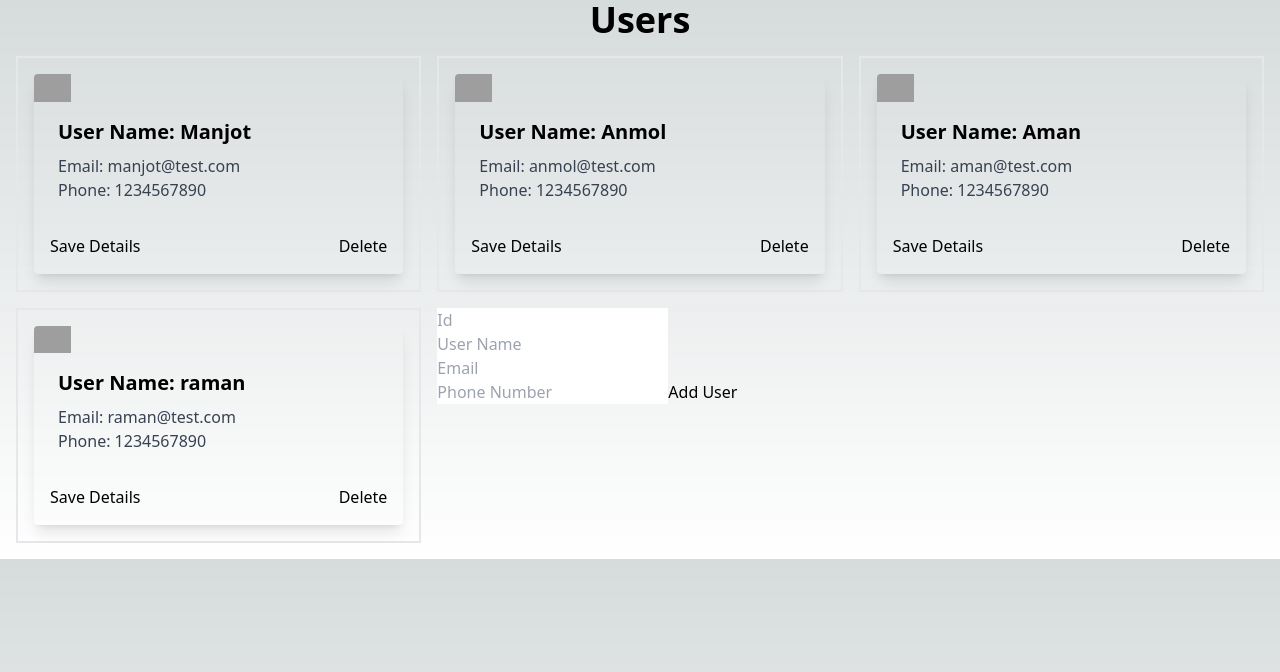
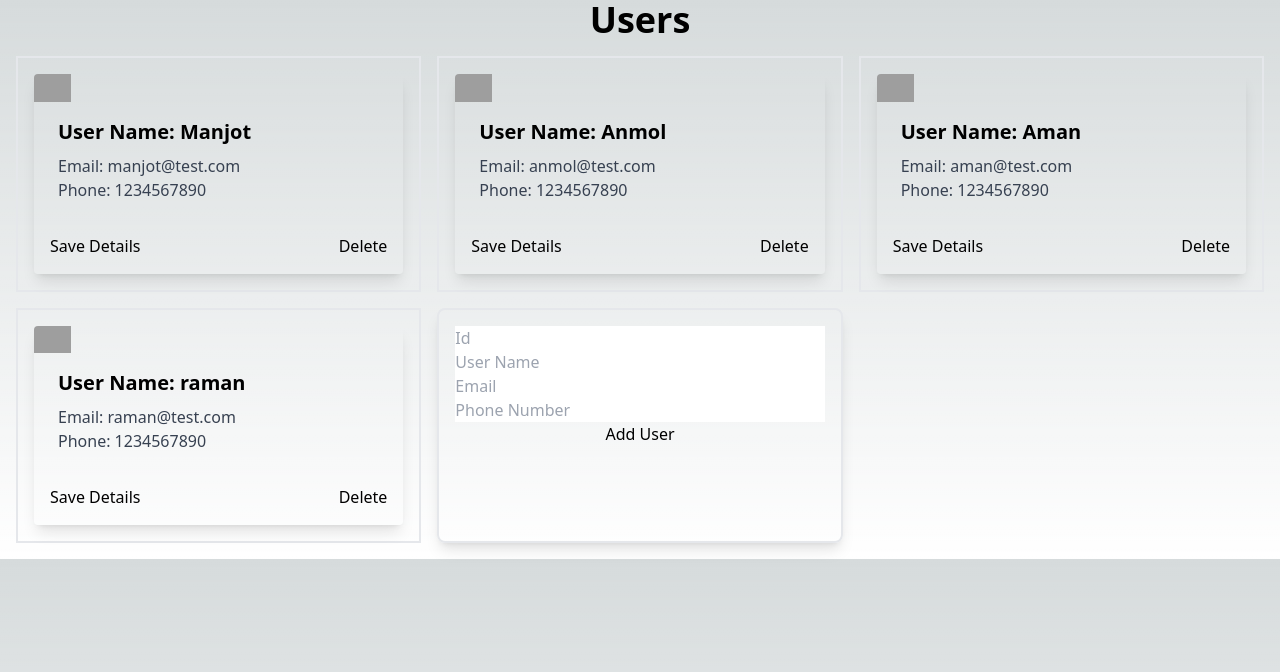
Before and after one commit to course-mark/react-tutorial, a Next.js app in the folder my-app/: page /users in a window 1280 px wide. Shown: the top 672 px of the page. Built offline with nearby package versions, Linux system fonts and the light colour scheme; grey boxes are pictures that could not be loaded.

Commit message:
controlled and uncontrolled component

```diff
--- a/my-app/src/components/AddUser.jsx
+++ /dev/null
@@ -1,40 +0,0 @@
-import React, { useState } from "react";
-
-
-
-function AddUser(props) {
-
-const [id, setid] = useState("");
-const [user, setuser] = useState("");
-const [email, setemail] = useState("");
-const [phone, setphone] = useState("");
-
-  return (
-    <form onSubmit={(e)=>{
-      console.log(e);
-    }}>
-      <input type="text" placeholder="Id" onChange={(e)=>{
-        setid(e.target.value)
-      }}/>
-      <input type="text" placeholder="User Name" onChange={(e)=>{
-        setuser(e.target.value)
-      }}/>
-      <input type="email" placeholder="Email" onChange={(e)=>{
-        setemail(e.target.value)
-      }}/>
-      <input type="text" placeholder="Phone Number" onChange={(e)=>{
-        setphone(e.target.value)
-      }}/>
-      <button type="button" onClick={()=>{
-        props.onAddUser({
-          id: id,
-          name: user,
-          email: email,
-          phone: phone
-        })
-      }}>Add User</button>
-    </form>
-  )
-}
-
-export default AddUser
--- /dev/null
+++ b/my-app/src/components/AddUserControlled.jsx
@@ -0,0 +1,58 @@
+import React, { useState } from "react";
+
+function AddUserControlled(props) {
+
+const [id, setId] = useState("");
+const [user, setUser] = useState("");
+const [email, setEmail] = useState("");
+const [phone, setPhone] = useState("")
+
+  return (
+    <div onSubmit={(e)=>{
+      console.log(e);
+    }} className="flex flex-col w-full mx-auto p-4 border-2 border-gray-200 rounded-lg shadow-lg">
+      <input className="text-black" type="text" placeholder="Id" value={id} onChange={(e)=>{
+        setId(e.target.value)
+      }}/>
+      <input className="text-black" type="text" placeholder="User Name" value={user} onChange={(e)=>{
+        setUser(e.target.value)
+      }}/>
+      <input className="text-black" type="email" placeholder="Email" value={email} onChange={(e)=>{
+        setEmail(e.target.value)
+      }}/>
+      <input className="text-black" type="text" placeholder="Phone Number" value={phone} onChange={(e)=>{
+        setPhone(e.target.value)
+      }}/>
+      <button type="button" onClick={()=>{
+        if(!id){
+          alert("Please enter id")
+          return
+        }
+        if(!user){
+          alert("Please enter user name")
+          return
+        }
+        if(!email){
+          alert("Please enter email")
+          return
+        }
+        if(!phone){
+          alert("Please enter phone number")
+          return
+        }
+        props.onAddUser({
+          id: id,
+          name: user,
+          email: email,
+          phone: phone
+        })
+        setId("")
+        setUser("")
+        setEmail("")
+        setPhone("")
+      }}>Add User</button>
+    </div>
+  )
+}
+
+export default AddUserControlled
--- /dev/null
+++ b/my-app/src/components/AddUserUncontrolled.jsx
@@ -0,0 +1,58 @@
+import React, { useState } from "react";
+
+function AddUserControlled(props) {
+
+const [id, setid] = useState("");
+const [user, setuser] = useState("");
+const [email, setemail] = useState("");
+const [phone, setphone] = useState("");
+
+  return (
+    <div onSubmit={(e)=>{
+      console.log(e);
+    }} className="flex flex-col w-full mx-auto p-4 border-2 border-gray-200 rounded-lg shadow-lg">
+      <input className="text-black" type="text" placeholder="Id" value={id} onChange={(e)=>{
+        setid(e.target.value)
+      }}/>
+      <input className="text-black" type="text" placeholder="User Name" value={user} onChange={(e)=>{
+        setuser(e.target.value)
+      }}/>
+      <input className="text-black" type="email" placeholder="Email" value={email} onChange={(e)=>{
+        setemail(e.target.value)
+      }}/>
+      <input className="text-black" type="text" placeholder="Phone Number" value={phone} onChange={(e)=>{
+        setphone(e.target.value)
+      }}/>
+      <button type="button" onClick={()=>{
+        if(!id){
+          alert("Please enter id")
+          return
+        }
+        if(!user){
+          alert("Please enter user name")
+          return
+        }
+        if(!email){
+          alert("Please enter email")
+          return
+        }
+        if(!phone){
+          alert("Please enter phone number")
+          return
+        }
+        props.onAddUser({
+          id: id,
+          name: user,
+          email: email,
+          phone: phone
+        })
+        setid("")
+        setuser("")
+        setemail("")
+        setphone("")
+      }}>Add User</button>
+    </div>
+  )
+}
+
+export default AddUserControlled
--- a/my-app/src/components/UserCard.jsx
+++ b/my-app/src/components/UserCard.jsx
@@ -10,7 +10,7 @@ function UserCard(props) {
           alt=""
           className="w-[10%]"
         />
-        <div className="px-6 py-4">
+        <div className="px-6 py-4 gr">
           <div className="font-bold text-xl mb-2">User Name: {props.name}</div>
           <p className="text-gray-700 text-base">Email: {props.email}</p>
           <p className="text-gray-700 text-base">Phone: {props.phone}</p>
--- a/my-app/src/pages/users.js
+++ b/my-app/src/pages/users.js
@@ -1,5 +1,5 @@
 import UserCard from "@/components/UserCard";
-import AddUser from "@/components/AddUser";
+import AddUser from "@/components/AddUserControlled";
 import React, { useState } from "react";
 
 // const userData = [
```
